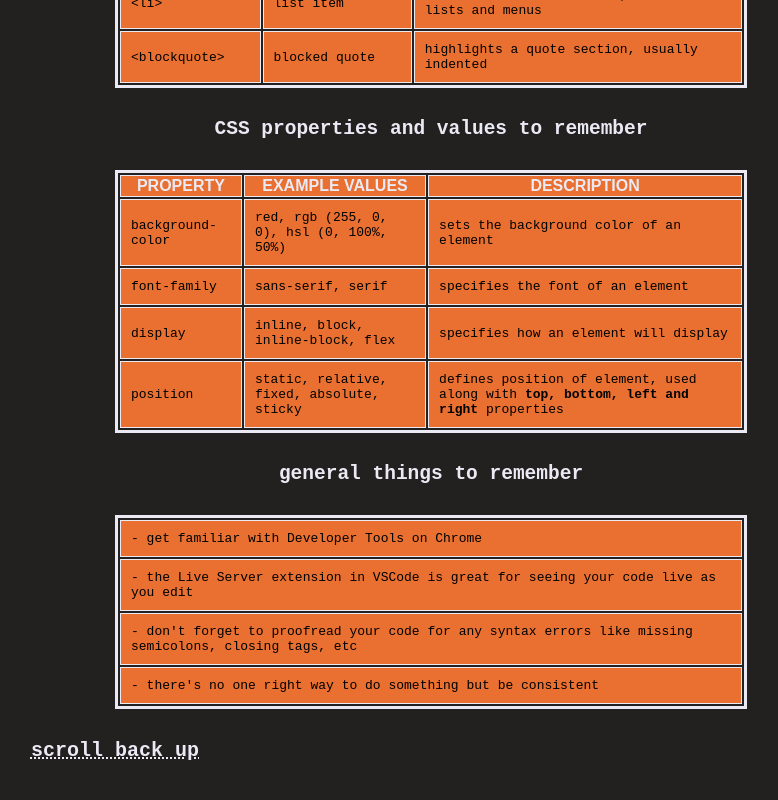
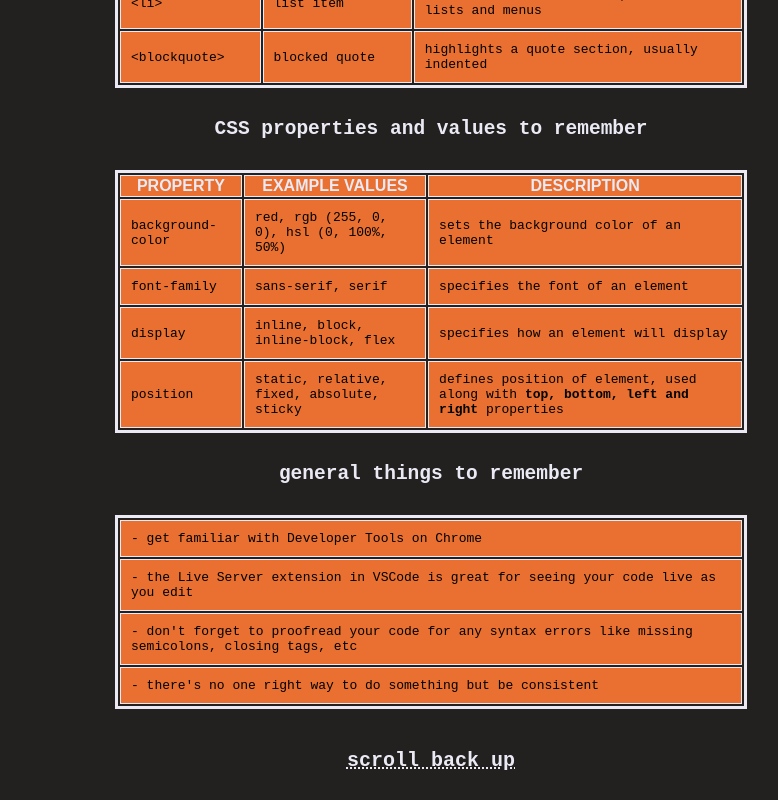
Before and after one commit to courttcole/courttcole.github.io, a plain HTML site: page index.html in a window 1280 px wide. Shown: the part 693-1493 px from the top of the page, without its empty margins (209-987 px from the left). Drawn offline with Linux system fonts and the light colour scheme.

Commit message:
footer to be centered - trying again to fix

```diff
--- a/styles.css
+++ b/styles.css
@@ -84,8 +84,8 @@ td:hover {
 footer {
     color: rgb(235, 234, 244);
     font-family: monospace;
-    padding-top: 30px;
+    text-align: center;
+    width: 100%;
+    padding-top: 40px;
     padding-bottom: 20px;
-    text-align: center;
-    width: 50%;
 }
```
